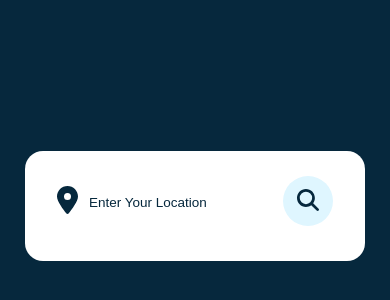
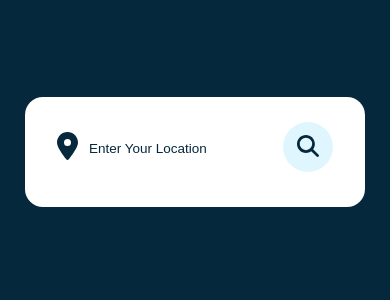
Before and after one commit to Vishnu1017/my-app, a React (Create React App) app: page / in a window 390 px wide. Shown: the part 216-516 px from the top of the page. Built offline with nearby package versions, Linux system fonts and the light colour scheme.

Commit message:
changes css

```diff
--- a/src/App.css
+++ b/src/App.css
@@ -7,7 +7,8 @@
 }
 
 body{
-  height: 100vh;
+  padding-top: 23rem;
+  height: 100px;
   display: flex;
   align-items: center;
   justify-content: center;
@@ -196,7 +197,6 @@ body{
     width: 90%; /* Adjust the container width for smaller screens */
     margin: auto;
     padding-top: 25px;
-    height: 110vh;
   }
   .search-box input::placeholder{
     font-size: 13.5px;
```
